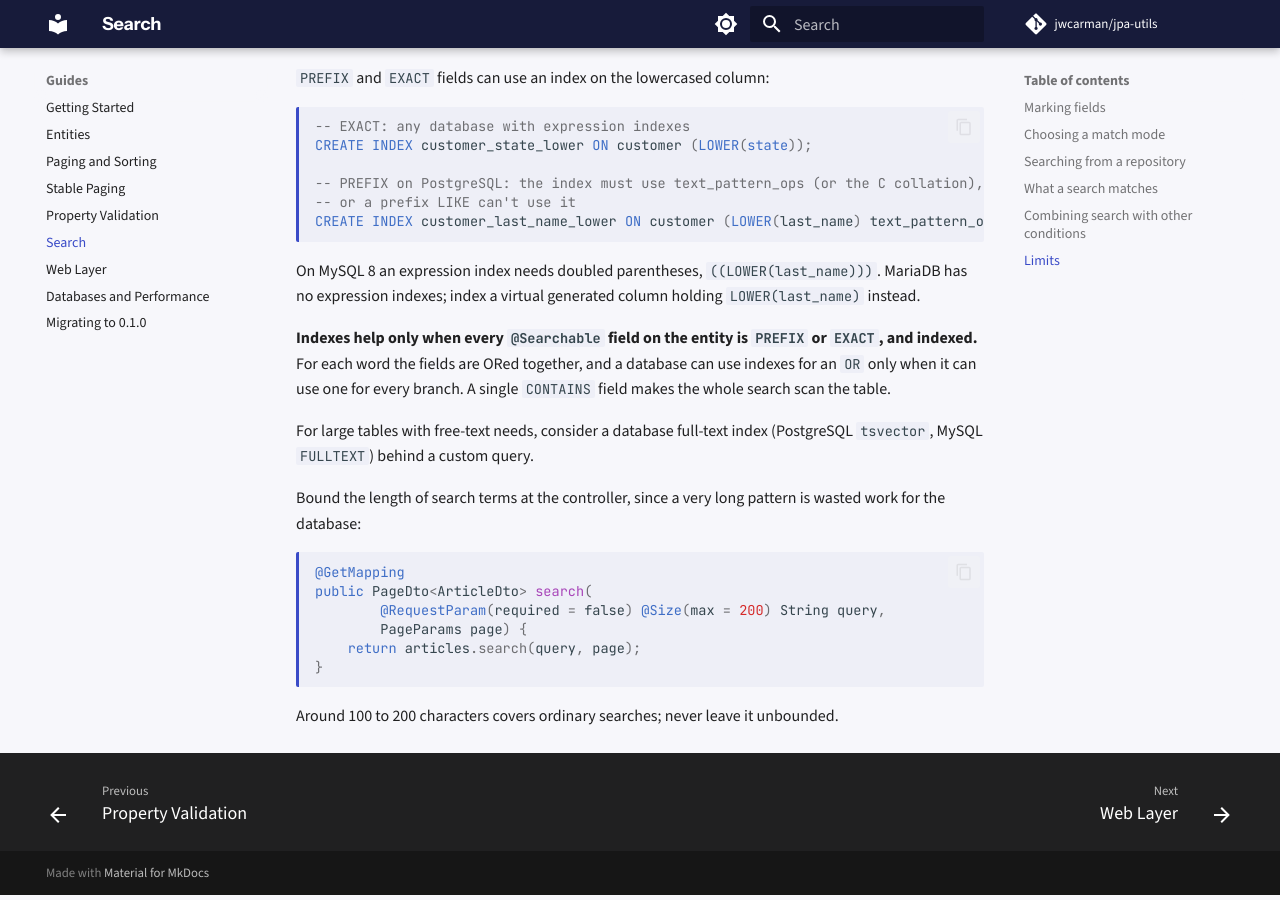
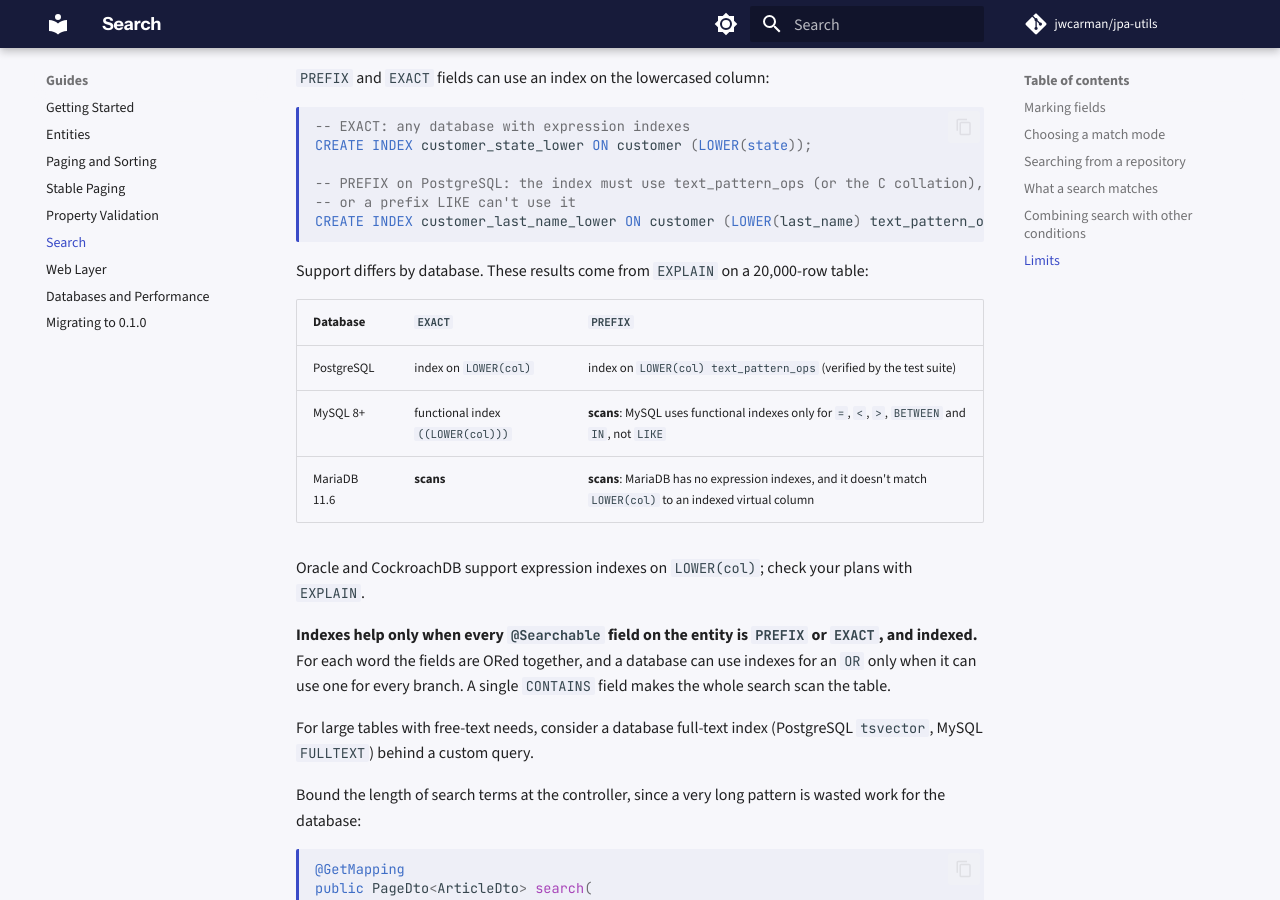
Before and after one commit to jwcarman/jpa-utils, an MkDocs documentation site: the page built from docs/guides/search.md, in a window 1280 px wide and 900 px high, scrolled down 2917 px. Built offline with MkDocs 1.6.1 and Material for MkDocs 9.7.7, drawn with Linux system fonts in a browser that asks for light colours; comment, search, counter and statistics services are not loaded; some of the changed text lies outside the part shown.

Commit message:
docs: state index support per database, verified with EXPLAIN
MySQL uses functional indexes only for =, <, >, BETWEEN and IN, so PREFIX
scans there; MariaDB 11.6 doesn't match LOWER(col) to an indexed virtual
column, so both modes scan. PostgreSQL serves both.

Co-Authored-By: Claude Opus 5.5 <noreply@anthropic.com>

````diff
--- a/docs/guides/search.md
+++ b/docs/guides/search.md
@@ -49,8 +49,8 @@ public class Customer extends BaseEntity {
 
 All three are case-insensitive, so `oh` finds `OH`. A bare `@Searchable` is `CONTAINS`.
 
-The reason to choose `PREFIX` or `EXACT` is speed: unlike `CONTAINS`, they can use an index (see
-[Limits](#limits)). `EXACT` suits codes such as a state or a status. Because the term is split into words, `EXACT`
+The reason to choose `PREFIX` or `EXACT` is speed: unlike `CONTAINS`, they can use an index on databases that
+support it (see [Limits](#limits)). `EXACT` suits codes such as a state or a status. Because the term is split into words, `EXACT`
 can't match a value that contains a space: searching `new york` never matches a field holding "New York". Use
 `PREFIX` or `CONTAINS` for fields like that.
 
@@ -133,8 +133,15 @@ CREATE INDEX customer_state_lower ON customer (LOWER(state));
 CREATE INDEX customer_last_name_lower ON customer (LOWER(last_name) text_pattern_ops);
 ```
 
-On MySQL 8 an expression index needs doubled parentheses, `((LOWER(last_name)))`. MariaDB has no expression indexes;
-index a virtual generated column holding `LOWER(last_name)` instead.
+Support differs by database. These results come from `EXPLAIN` on a 20,000-row table:
+
+| Database | `EXACT` | `PREFIX` |
+|----------|---------|----------|
+| PostgreSQL | index on `LOWER(col)` | index on `LOWER(col) text_pattern_ops` (verified by the test suite) |
+| MySQL 8+ | functional index `((LOWER(col)))` | **scans**: MySQL uses functional indexes only for `=`, `<`, `>`, `BETWEEN` and `IN`, not `LIKE` |
+| MariaDB 11.6 | **scans** | **scans**: MariaDB has no expression indexes, and it doesn't match `LOWER(col)` to an indexed virtual column |
+
+Oracle and CockroachDB support expression indexes on `LOWER(col)`; check your plans with `EXPLAIN`.
 
 **Indexes help only when every `@Searchable` field on the entity is `PREFIX` or `EXACT`, and indexed.** For each
 word the fields are ORed together, and a database can use indexes for an `OR` only when it can use one for every
````
Also changed, not shown: CHANGELOG.md (+2 -1 lines), 1 other file.
